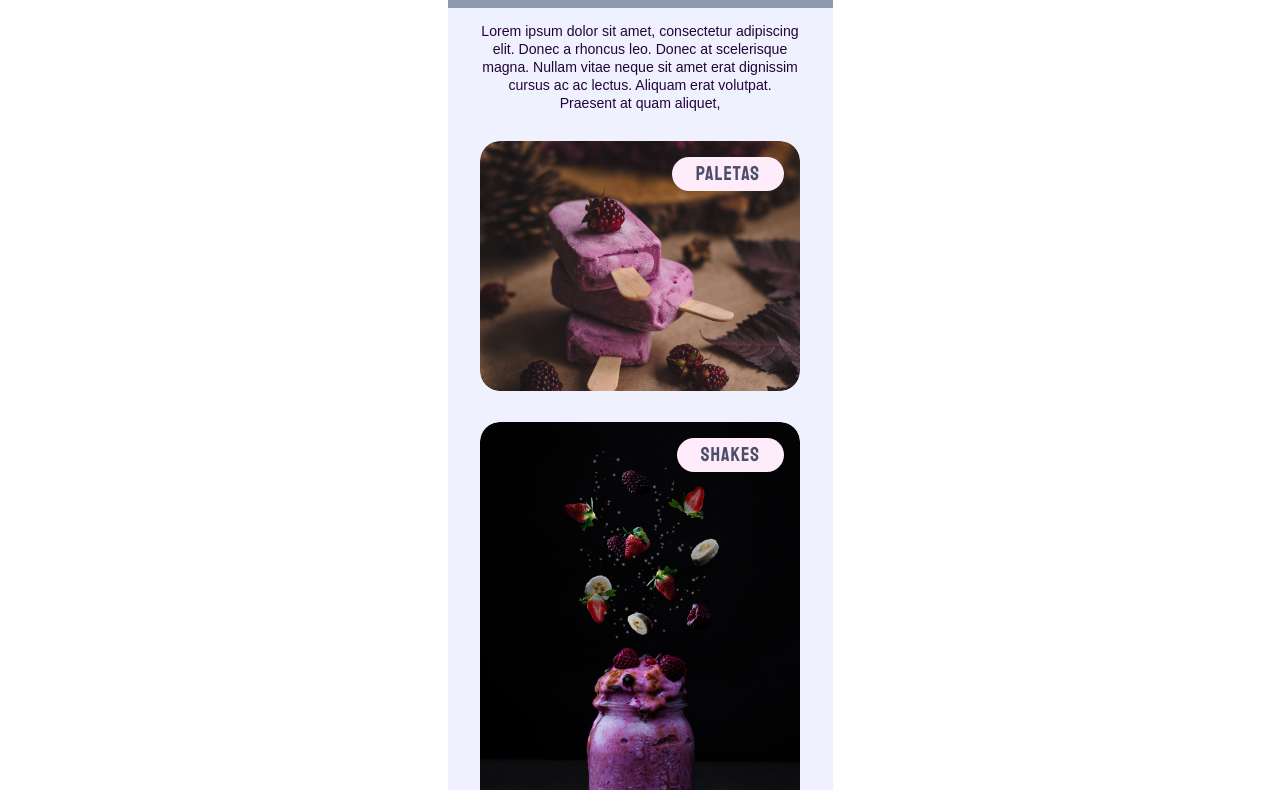
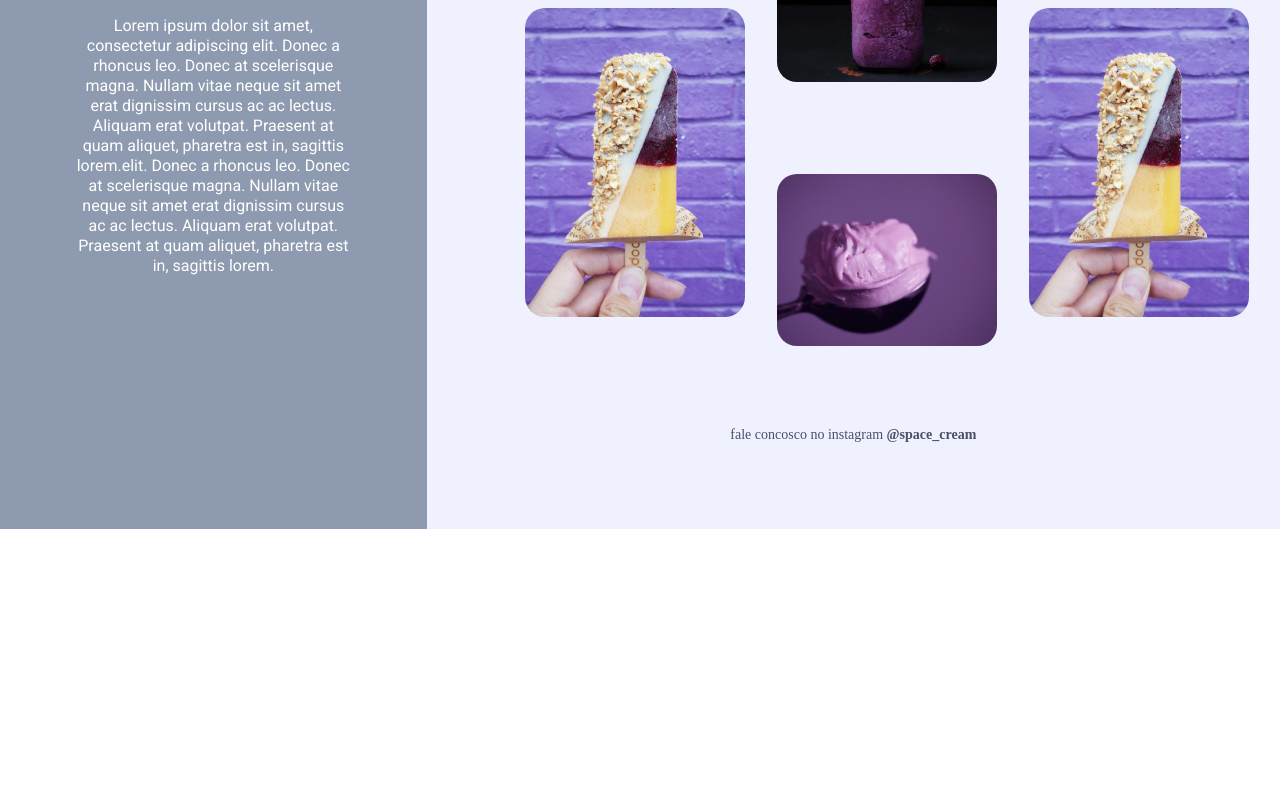
Before and after one commit to JhonatanRuivo/Stage3-MobileFirst, a plain HTML site: page index.html in a window 1280 px wide. Shown: the part 271-1061 px from the top of the page. After the commit the page ends 800 px from the top, so only its background shows below. Drawn offline with Linux system fonts and the light colour scheme; a web font is replaced by a local one.

Commit message:
second version

```diff
--- a/index.html
+++ b/index.html
@@ -9,7 +9,7 @@
   <title>Space cream</title>
 
   <link rel="stylesheet" href="./style.css">
-  <link href="https://fonts.googleapis.com/css2?family=Palanquin&family=Staatliches&display=swap" rel="stylesheet">
+  <link href="https://fonts.googleapis.com/css2?family=Palanquin&family=Roboto&family=Staatliches&display=swap" rel="stylesheet">
 </head>
 
 <body>
@@ -18,6 +18,7 @@
   <header>
     <img src="./assets/logo.svg" alt="desenho de um sorvete">
     <h1>space cream</h1>
+    <p>Lorem ipsum dolor sit amet, consectetur adipiscing elit. Donec a rhoncus leo. Donec at scelerisque magna. Nullam vitae neque sit amet erat dignissim cursus ac ac lectus. Aliquam erat volutpat. Praesent at quam aliquet, pharetra est in, sagittis lorem.elit. Donec a rhoncus leo. Donec at scelerisque magna. Nullam vitae neque sit amet erat dignissim cursus ac ac lectus. Aliquam erat volutpat. Praesent at quam aliquet, pharetra est in, sagittis lorem. </p>
   </header>
 
   <main>
@@ -35,6 +36,11 @@
     </div>
 
     <div class="card">
+      <img src="./assets/sorvete1.jpg" alt="foto de três sorvetes">
+      <h2>Paletas</h2>
+    </div>
+
+    <div class="card">
       <img src="./assets/sorvete3.jpg" alt="foto de uma colher com massa de sorvete">
       <h2>Massas</h2>
     </div>
@@ -43,9 +49,17 @@
       <img src="./assets/sorvete4.jpg" alt="foto de um picolé">
       <h2>Picolés</h2>
     </div>
+    <div class="card">
+      <img src="./assets/sorvete4.jpg" alt="foto de um picolé">
+      <h2>Picolés</h2>
+    </div>
 
   </main>
+  <footer>
+    <p>fale concosco no instagram <a href="#">@space_cream</a></p>
+  </footer>
 
 </div>
+
 </body>
 </html>
--- a/style.css
+++ b/style.css
@@ -21,6 +21,7 @@
     --bg-title-cards: hsla(312, 91%, 96%, 1);
 }
 
+/* MOBILE  */
 .page {
     width: 38.5rem;
     display: flex;
@@ -33,7 +34,6 @@
 header {
     background-color: var(--bg-headding);
     height: 27.9rem;
-
 }
 header img {
     margin: 3.2rem 0 2.2rem;
@@ -48,13 +48,16 @@ header h1 {
 
     color: var(--fc-title);
 }
+header p {
+    opacity: 0;
+}
 
 main {
     display: grid;
     width: 32rem;
     height: 164.2rem;
     margin: 1.4rem auto 6rem;
-
+    gap: 3.2rem;
 }
 main p {
     font-family: var(--ff-texting);
@@ -62,24 +65,30 @@ main p {
     font-size: 1.41rem;
     line-height: 1.8rem;
     color: hsla(274, 84%, 12%, 1);
-
-
 }
 
 .card {
     position: relative;
-
 }
 .card img:hover {
     cursor: pointer;
     transform: scale(1.1);
-  opacity: 0.7;
+    filter: brightness(0.5);
 }
 .card img {
     border-radius: 2rem;
     animation: downtop 1000ms;
     transition: all 400ms;
 }
+main div:nth-child(7) {
+    position: absolute;
+    opacity: 0;
+}
+main div:nth-child(4) {
+    opacity: 0;
+    position: absolute;
+}
+
 .card h2 {
     position: absolute;
     z-index: 1;
@@ -96,11 +105,15 @@ main p {
     background-color: var(--bg-title-cards);
 
     border-radius: 2rem;
-    padding:0 2.4rem ;
+    padding: 0 2.4rem;
 
     animation: topdown 1000ms;
+}
+footer {
+    opacity: 0;
+    position: absolute;
+}
 
-}
 
 @keyframes topdown {
     0% {
@@ -125,3 +138,106 @@ main p {
         transform: translateY(0);
     }
 }
+
+/* DESKTOP */
+@media (min-width: 700px) {
+    .page {
+        width: 100%;
+        height: 100vh;
+        display: grid;
+        grid-template-columns: 1fr 2fr;
+        /* grid-template-rows: 4fr 1fr; */
+        grid-template-areas: "left images"
+        "left footer";
+
+    }
+    header {
+        min-width: 37.7rem;
+        height: 100vh;
+        grid-area: left;
+
+    }
+    header p {
+        opacity: 1;
+
+        font-family: "Roboto";
+        font-weight: 400;
+        font-size: 1.6rem;
+        line-height: 2rem;
+
+        color: #ffffff;
+        max-width: 27.5rem;
+        margin: 3.2rem auto;
+    }
+
+    main{
+        display: grid;
+        grid-area: images;
+        margin: 4.4rem 8.1rem 5rem 9.8rem;
+        height: auto;
+
+        grid-template-columns: 1fr 1fr 1fr;
+        grid-template-areas: "A B C"
+        "D B F"
+        "D E F";
+    }
+    main div:nth-child(2) {
+        grid-area: A;
+
+    }
+    main div:nth-child(3) {
+        grid-area: B;
+
+    }
+    main div:nth-child(4) {
+        grid-area: C;
+        opacity: 1;
+        position: relative;
+
+    }
+    main div:nth-child(6) {
+        grid-area: D;
+
+    }
+    main div:nth-child(5) {
+        grid-area: E;
+
+    }
+    main div:nth-child(7) {
+        grid-area: F;
+        opacity: 1;
+        position: relative;
+
+    }
+
+
+    main p {
+        position: absolute;
+        opacity: 0;
+    }
+    .card h2 {
+        opacity: 0;
+        animation: none;
+    }
+    .card img {
+        max-width: 22rem;
+        max-height: 35rem;
+
+    }
+
+    .page footer {
+        opacity: 1;
+        position: relative;
+        grid-area: footer;
+        font-size: 1.4rem;
+
+        color: hsla(232, 17%, 35%, 1);
+    }
+    .page footer p a {
+
+    font-weight: 700;
+    text-decoration: none;
+    color: hsla(232, 17%, 35%, 1);
+    }
+
+}
```
Lines whose indentation alone changed are shown as unchanged.
